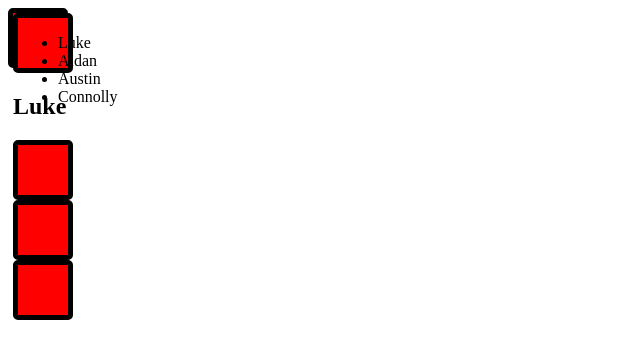
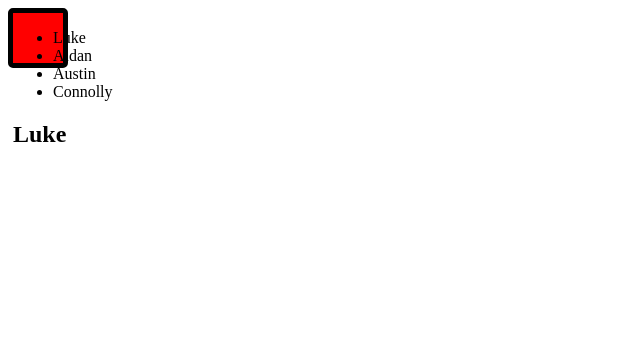
Before and after one commit to Ekulw/austin, a plain HTML site: page index.html in a window 1280 px wide. Shown: the whole page, without its empty margins (0-640 px from the left). Drawn offline with Linux system fonts and the light colour scheme.

Commit message:
Update stylesheet.css

```diff
--- a/stylesheet.css
+++ b/stylesheet.css
@@ -1,4 +1,4 @@
-div{
+#header{
   background-color:red;
   height:50px;
   width:50px;
```
